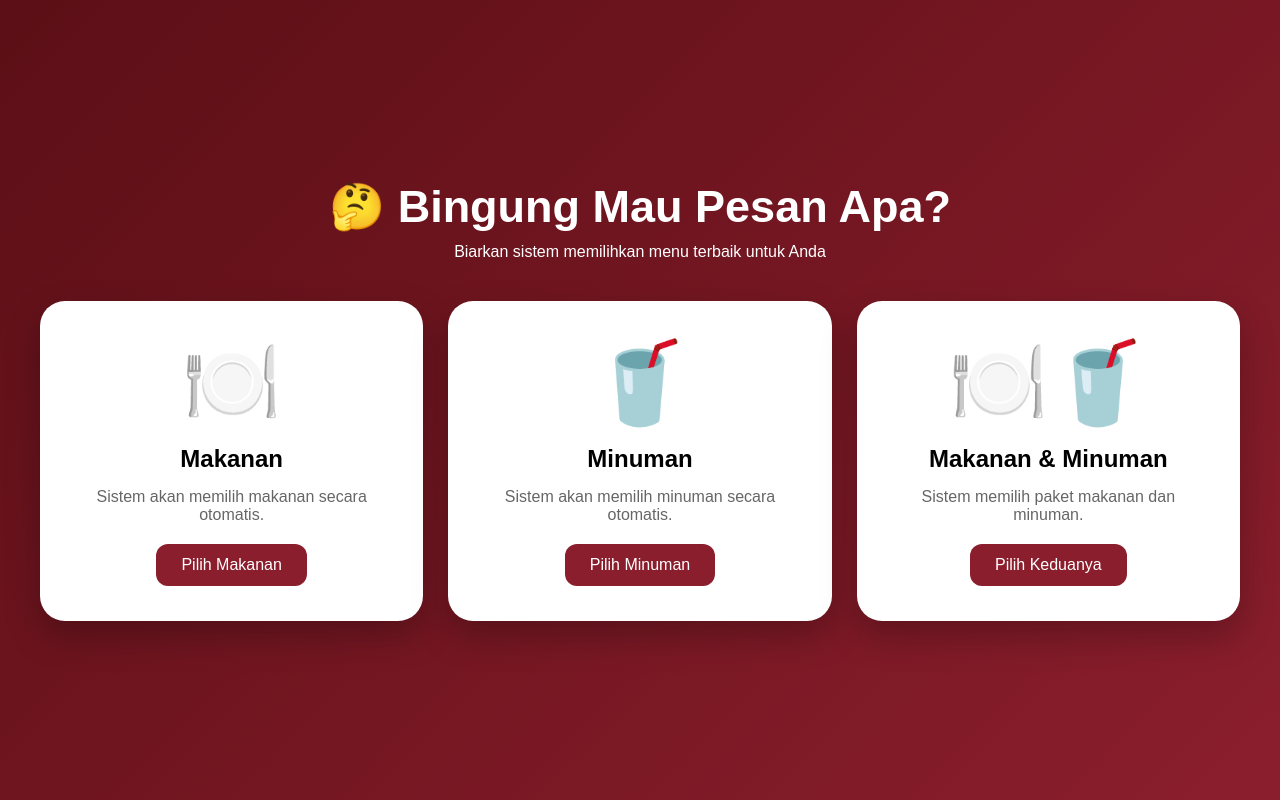
After one commit to M-Syawali/Project1, a PHP site: page /pelanggan/rekomendasi.php in a window 1280 px wide. The commit adds this page. Run offline with PHP 8.4, Linux system fonts and the light colour scheme.

Commit message:
fiturerandommenu

```diff
--- a/pelanggan/menu.php
+++ b/pelanggan/menu.php
@@ -80,6 +80,9 @@ $urutan_kategori = ['paket', 'makanan', 'minuman'];
     </div>
 
     <div class="menu-right">
+        <a href="rekomendasi.php" class="dashboard-link">
+            Bingung Pilih? Pilihkan Untuk Saya
+        </a>
         <a href="../index.html" class="dashboard-link">Beranda</a>
 
         <a href="keranjang.php" class="keranjang-link cart-icon">
--- /dev/null
+++ b/pelanggan/rekomendasi.php
@@ -0,0 +1,126 @@
+<!DOCTYPE html>
+<html lang="id">
+<head>
+<meta charset="UTF-8">
+<meta name="viewport" content="width=device-width, initial-scale=1.0">
+<title>Bingung Pilih Menu</title>
+
+<style>
+*{
+    margin:0;
+    padding:0;
+    box-sizing:border-box;
+    font-family:'Poppins',sans-serif;
+}
+
+body{
+    min-height:100vh;
+    background:linear-gradient(135deg,#5c0f16,#8b1e2d);
+    display:flex;
+    justify-content:center;
+    align-items:center;
+    padding:30px;
+}
+
+.container{
+    width:100%;
+    max-width:1200px;
+}
+
+.judul{
+    text-align:center;
+    color:white;
+    margin-bottom:40px;
+}
+
+.judul h1{
+    font-size:45px;
+    margin-bottom:10px;
+}
+
+.cards{
+    display:grid;
+    grid-template-columns:repeat(auto-fit,minmax(280px,1fr));
+    gap:25px;
+}
+
+.card{
+    background:white;
+    padding:35px;
+    border-radius:25px;
+    text-align:center;
+    transition:.3s;
+    box-shadow:0 15px 35px rgba(0,0,0,.25);
+}
+
+.card:hover{
+    transform:translateY(-10px);
+}
+
+.icon{
+    font-size:80px;
+}
+
+.card h2{
+    margin:15px 0;
+}
+
+.card p{
+    color:#666;
+}
+
+.btn{
+    display:inline-block;
+    margin-top:20px;
+    padding:12px 25px;
+    background:#8b1e2d;
+    color:white;
+    text-decoration:none;
+    border-radius:12px;
+}
+</style>
+</head>
+<body>
+
+<div class="container">
+
+<div class="judul">
+<h1>🤔 Bingung Mau Pesan Apa?</h1>
+<p>Biarkan sistem memilihkan menu terbaik untuk Anda</p>
+</div>
+
+<div class="cards">
+
+<div class="card">
+<div class="icon">🍽️</div>
+<h2>Makanan</h2>
+<p>Sistem akan memilih makanan secara otomatis.</p>
+<a href="hasil_rekomendasi.php?jenis=makanan" class="btn">
+Pilih Makanan
+</a>
+</div>
+
+<div class="card">
+<div class="icon">🥤</div>
+<h2>Minuman</h2>
+<p>Sistem akan memilih minuman secara otomatis.</p>
+<a href="hasil_rekomendasi.php?jenis=minuman" class="btn">
+Pilih Minuman
+</a>
+</div>
+
+<div class="card">
+<div class="icon">🍽️🥤</div>
+<h2>Makanan & Minuman</h2>
+<p>Sistem memilih paket makanan dan minuman.</p>
+<a href="hasil_rekomendasi.php?jenis=semua" class="btn">
+Pilih Keduanya
+</a>
+</div>
+
+</div>
+
+</div>
+
+</body>
+</html>
```
Also changed, not shown: pelanggan/hasil_rekomendasi.php (added, +372 -0 lines), pelanggan/tambah_keranjang.php (+17 -7 lines).
